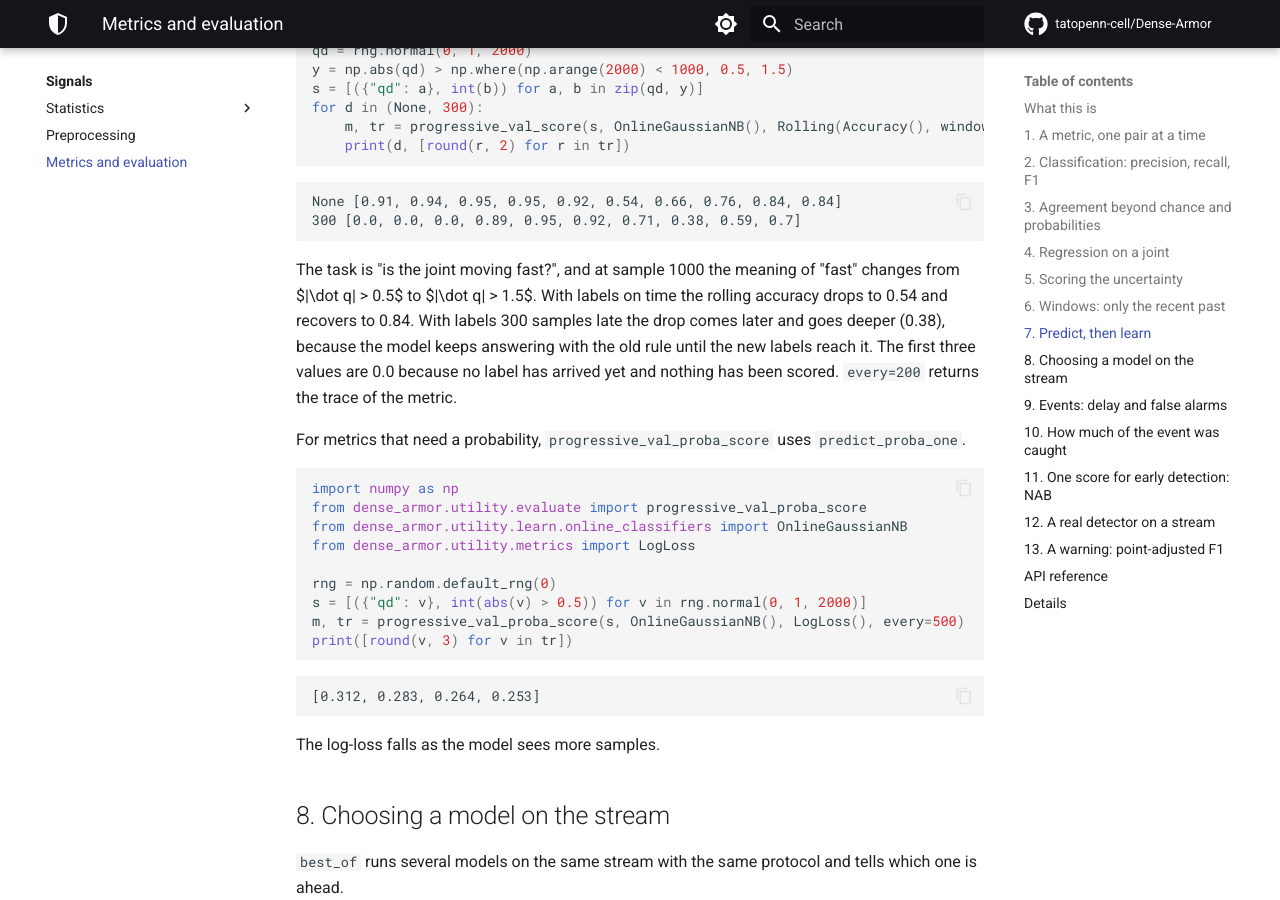
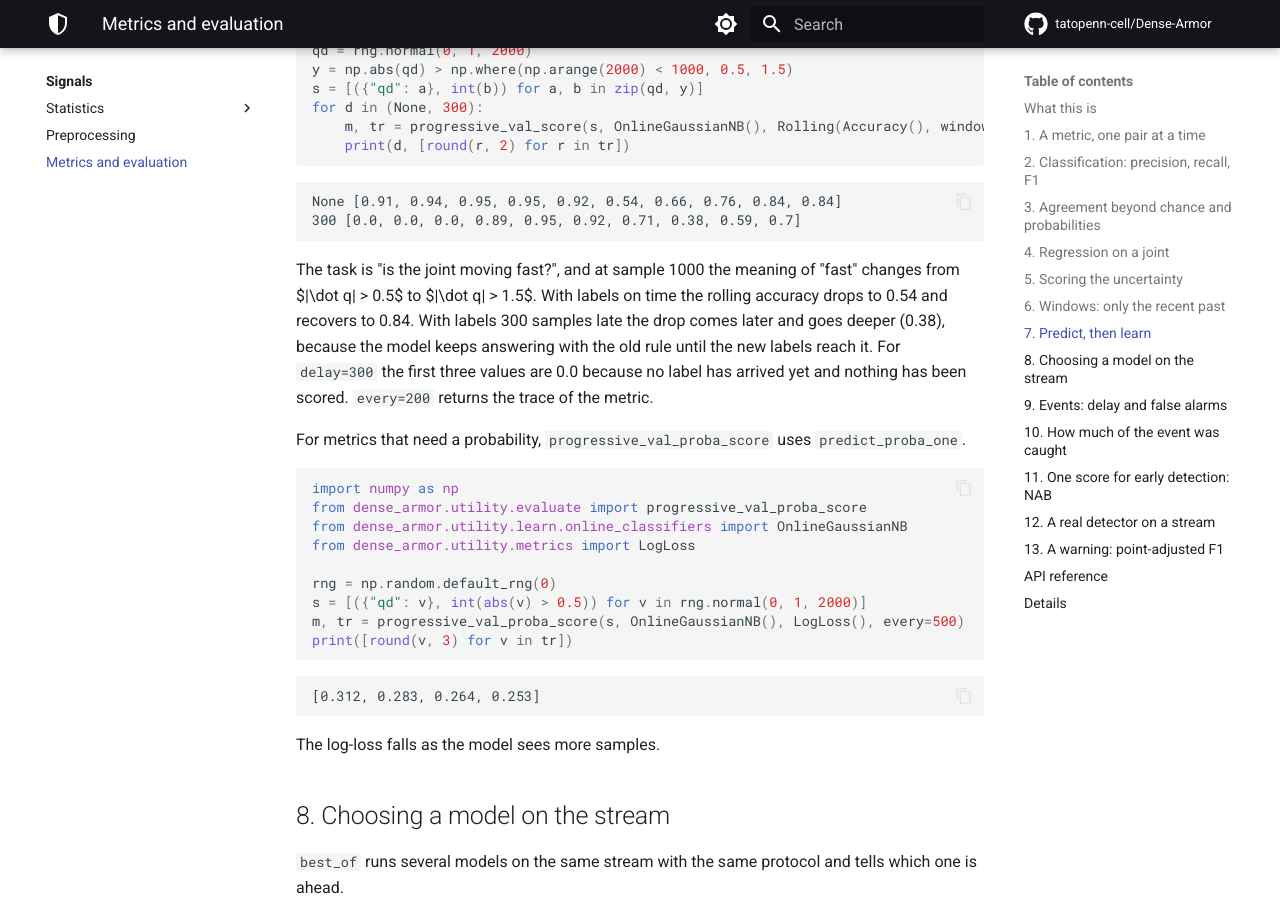
Before and after one commit to tatopenn-cell/Dense-Armor, an MkDocs documentation site: the page built from docs/metrics/index.md, in a window 1280 px wide and 900 px high, scrolled down 6147 px. Built offline with MkDocs 1.6.1 and Material for MkDocs 9.7.7, drawn with Linux system fonts in a browser that asks for light colours; comment, search, counter and statistics services are not loaded.

Commit message:
docs: clarify delay note, number hand case, add Details headings

```diff
--- a/docs/metrics/index.md
+++ b/docs/metrics/index.md
@@ -296,7 +296,7 @@ None [0.91, 0.94, 0.95, 0.95, 0.92, 0.54, 0.66, 0.76, 0.84, 0.84]
 The task is "is the joint moving fast?", and at sample 1000 the meaning of "fast" changes from
 $|\dot q| > 0.5$ to $|\dot q| > 1.5$. With labels on time the rolling accuracy drops to 0.54 and
 recovers to 0.84. With labels 300 samples late the drop comes later and goes deeper (0.38),
-because the model keeps answering with the old rule until the new labels reach it. The first
+because the model keeps answering with the old rule until the new labels reach it. For `delay=300` the first
 three values are 0.0 because no label has arrived yet and nothing has been scored. `every=200`
 returns the trace of the metric.
 
```
Also changed, not shown: docs/protect/arbiter.md (+1 -1 lines), docs/shields/armatura.md (+2 -0 lines), docs/shields/engine.md (+2 -0 lines).
